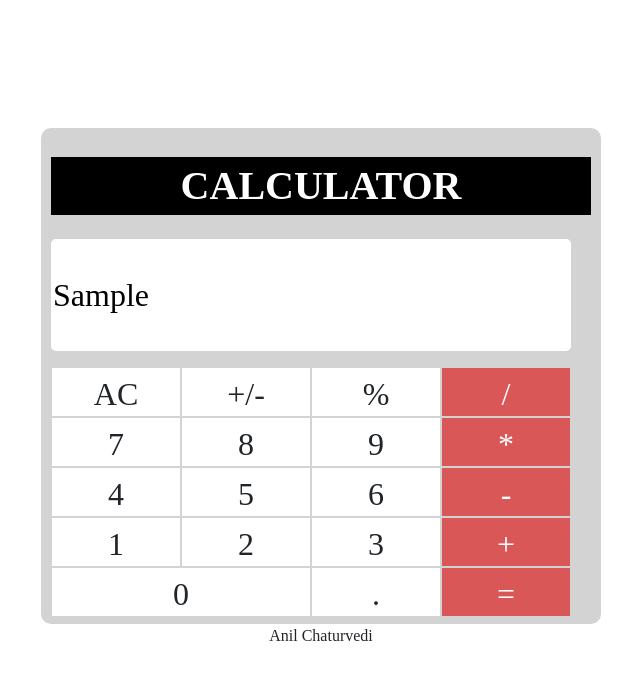
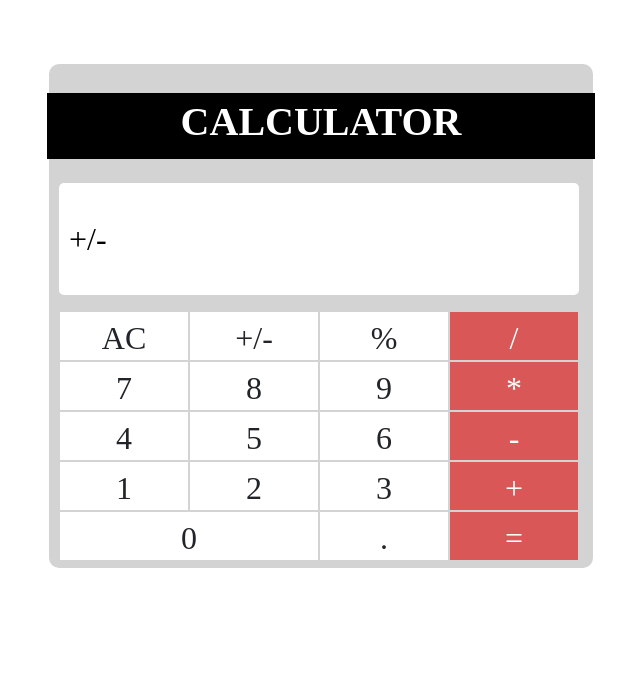
Before and after one commit to chaturvedi-anil/Calculator, a plain HTML site: page index.html in a window 1280 px wide. Both pictures are taken after typing "Sample" into the empty fields and a click on the button "+/-". Shown: the whole page, without its empty margins (319-959 px from the left). Drawn offline with nearby package versions, Linux system fonts and the light colour scheme.

Commit message:
added logic

```diff
--- a/index.html
+++ b/index.html
@@ -17,7 +17,7 @@
     <!-- Main Body of Project -->
     <main>
         <div class="container">
-            <div class="heading">
+            <div class="row heading">
                 <h1>CALCULATOR</h1>
             </div>
 
@@ -48,10 +48,6 @@
             </div>
         </div>
     </main>
-
-        <footer>
-            Anil Chaturvedi
-        </footer>
     <script
         src="https://cdn.jsdelivr.net/npm/bootstrap@5.3.0-alpha1/dist/js/bootstrap.bundle.min.js"
         integrity="sha384-w76AqPfDkMBDXo30jS1Sgez6pr3x5MlQ1ZAGC+nuZB+EYdgRZgiwxhTBTkF7CXvN"
--- a/script.js
+++ b/script.js
@@ -0,0 +1,26 @@
+let string = " ";
+let buttons = document.querySelectorAll(".btn");
+var input = document.querySelector("input");
+Array.from(buttons).forEach((btn)=>
+{
+    btn.addEventListener("click", (e)=>
+    {
+        if(e.target.innerHTML == "=")
+        {
+            string = eval(string);
+            input.value = string;
+        }
+        else if(e.target.innerHTML == "AC")
+        {
+            string = " "
+            input.value=string;
+        }
+        else
+        {
+            // console.log(e.target);
+            string = string + e.target.innerHTML;
+            input.value = string;
+        }
+
+    });
+});
--- a/style.css
+++ b/style.css
@@ -8,11 +8,11 @@ body
 /* Main Container */
 .container
 {
-    margin-top: 10%;
+    margin-top: 5%;
     background-color: lightgray;
     border-radius: 10px;
-    height: 31rem;
-    width: 35rem;
+    height: 31.5rem;
+    width: 34rem;
     padding: 10px;
 }
 
@@ -43,6 +43,7 @@ body
     height: inherit;
     width: inherit;
     border: none;
+    bottom: 0px;
     border-radius: 5px;
     font-size: 2rem;
 }
```
